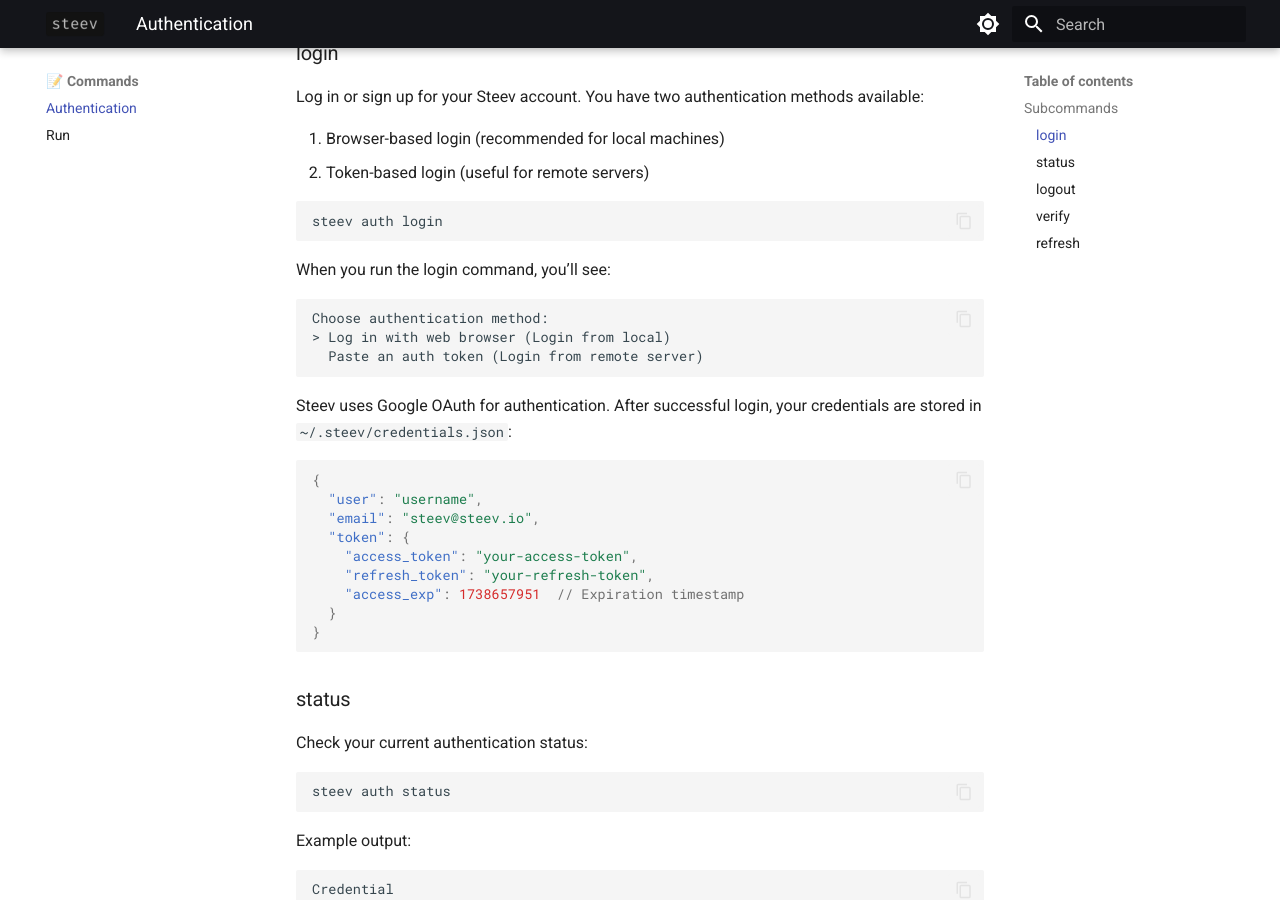
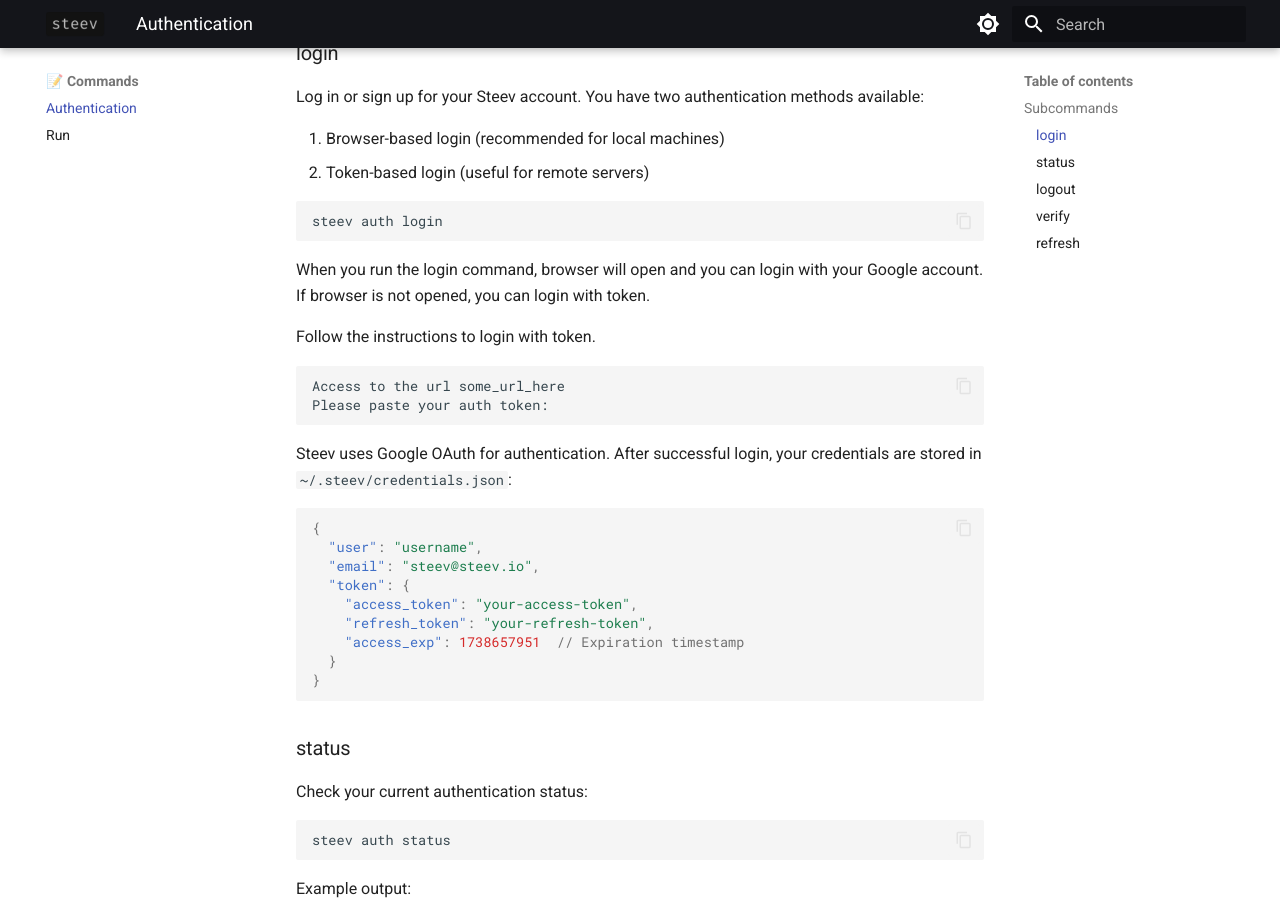
Before and after one commit to TBD-Labs-AI/steev-docs, an MkDocs documentation site: the page built from docs/command/auth.md, in a window 1280 px wide and 900 px high, scrolled down 429 px. Built offline with MkDocs 1.6.1 and Material for MkDocs 9.7.7, drawn with Linux system fonts in a browser that asks for light colours.

Commit message:
update login process

````diff
--- a/docs/command/auth.md
+++ b/docs/command/auth.md
@@ -20,12 +20,16 @@
 steev auth login
 ```
 
-When you run the login command, you'll see:
+When you run the login command, browser will open and you can login with your Google account.
+If browser is not opened, you can login with token.
+
+Follow the instructions to login with token.
+
+``` text
+Access to the url some_url_here
+Please paste your auth token:
 ```
-Choose authentication method:
-> Log in with web browser (Login from local)
-  Paste an auth token (Login from remote server)
-```
+
 
 Steev uses Google OAuth for authentication. After successful login, your credentials are stored in `~/.steev/credentials.json`:
 
````
